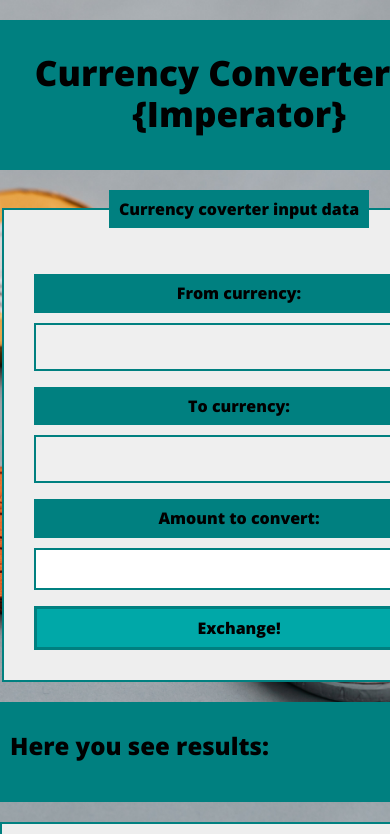
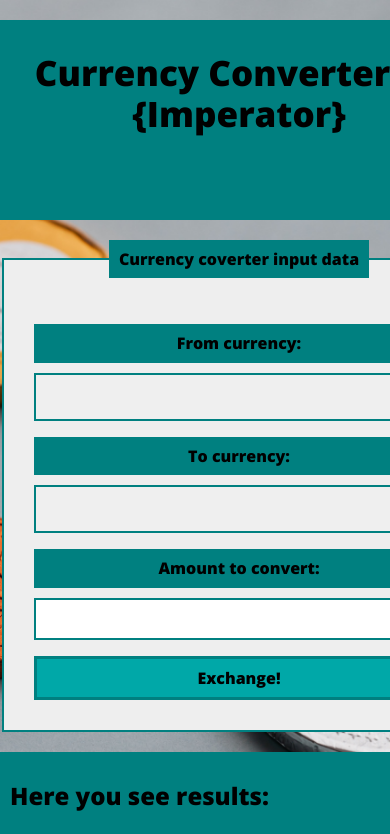
Before and after one commit to JaniecMichal/CurrencyConverter-react, a React (Create React App) app: page / in a window 390 px wide. Shown: the top 834 px of the page. Built offline with nearby package versions, Linux system fonts and the light colour scheme.

Commit message:
change dimensions of grid element for smaller screen, add margin for display in smaller screen

```diff
--- a/src/Container/style.css
+++ b/src/Container/style.css
@@ -7,7 +7,8 @@
 }
 @media(max-width:670px) {
     .container {
-        grid-template-rows: 150px 1fr 100px 80px;
+        margin: 20px auto;
+        grid-template-rows: 200px 1fr 100px 130px;
 
     }
 }
```
